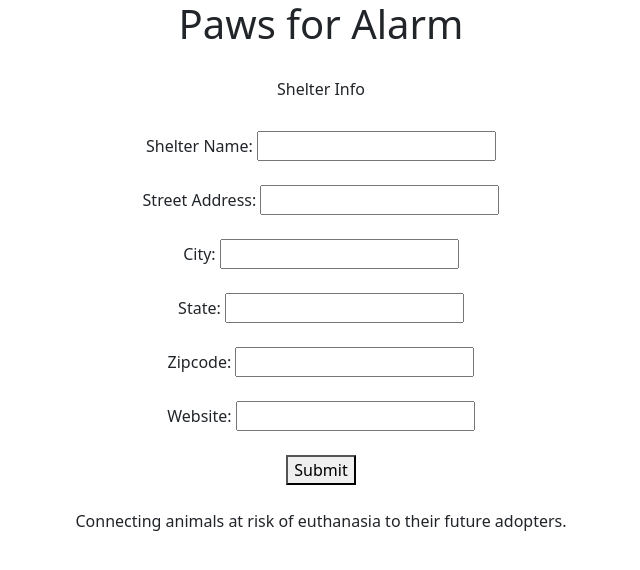
After one commit to katconnors/pawsforalarm, a Flask app: page /addshelter in a window 1280 px wide. The commit adds this page. Shown: the top 570 px of the page, without its empty margins (319-959 px from the left). Run offline with Flask 2, Linux system fonts and the light colour scheme.

Commit message:
added shelter entry page, image entry and display

```diff
--- a/crud.py
+++ b/crud.py
@@ -2,9 +2,9 @@
 from model import database, Shelter, Animal, database_connect
 
 #follow up on shelter id
-def create_animal(name,type,breed,age,gender, adopt_code,entry_source,shelter,url,join_date=None,weight=None,scheduled_euthanasia_date=None,bio=None):
+def create_animal(name,image,type,breed,age,gender, adopt_code,entry_source,shelter,url,join_date=None,weight=None,scheduled_euthanasia_date=None,bio=None):
     # make sure to use a full http link for animal url
-    animal = Animal(name=name,type=type,breed=breed,age=age,gender=gender,adopt_code=adopt_code,entry_source=entry_source,shelter=shelter,url=url,join_date=join_date,weight=weight,scheduled_euthanasia_date=scheduled_euthanasia_date,bio=bio)
+    animal = Animal(name=name,image=image,type=type,breed=breed,age=age,gender=gender,adopt_code=adopt_code,entry_source=entry_source,shelter=shelter,url=url,join_date=join_date,weight=weight,scheduled_euthanasia_date=scheduled_euthanasia_date,bio=bio)
 
     database.session.add(animal)
     database.session.commit()
--- a/model.py
+++ b/model.py
@@ -37,11 +37,12 @@ class Animal(database.Model):
 
 
     id = database.Column(database.Integer,primary_key=True,autoincrement=True)
+    image = database.Column(database.Text, nullable=False)
     name = database.Column(database.Text, nullable=False)
     type = database.Column(database.Text, nullable=False)
     breed = database.Column(database.Text, nullable=False)
     join_date = database.Column(database.Date, nullable=True)
-    age = database.Column(database.Integer, nullable=False)
+    age = database.Column(database.Float, nullable=False)
     weight = database.Column(database.Integer, nullable=True)
     gender = database.Column(database.Text, nullable=False)
     #decision to make on if nullable or not
--- a/server.py
+++ b/server.py
@@ -39,30 +39,60 @@ def faq():
 
 @app.route('/add', methods=['GET','POST'])
 def add_entry():
-
+    # required
     name = request.form.get('name')
+    image = request.form.get('image')
     type = request.form.get('type')
     breed = request.form.get('breed')
     age = request.form.get('age')
     gender = request.form.get('gender')
     code = request.form.get('code')
     source = request.form.get('source')
-    shelterid = request.form.get('shelter')
+    shelterid = request.form.get('shelterid')
     url = request.form.get('url')
-    joindate = request.form.get('joindate')
-    weight = request.form.get('weight')
-    euthdate = request.form.get('euthdate')
-    bio = request.form.get('bio')
+
+    # optional items
+    joindate = request.form.get('joindate') if request.form.get('joindate') else None
+    weight = request.form.get('weight') if request.form.get('weight') else None
+    euthdate = request.form.get('euthdate') if request.form.get('euthdate') else None
+    bio = request.form.get('bio') if request.form.get('bio') else None
 
     shelter = crud.specific_shelter(shelterid)
 
+    # can later handle data validation
+
     if request.method=='POST':
-        crud.create_animal(name,type,breed,age,gender,code,source,shelter,url,joindate,weight,euthdate,bio)
+
+        crud.create_animal(name,image,type,breed,age,gender,code,source,shelter,url,joindate,weight,euthdate,bio)
         return redirect("/confirm")
 
 
     else:
         return render_template('add_entry.html')
+
+@app.route
+
+
+
+@app.route('/addshelter',methods=['GET','POST'])
+def add_shelter():
+
+    name = request.form.get('name')
+    address = request.form.get('address')
+    city = request.form.get('city')
+    state = request.form.get('state')
+    zipcode = request.form.get('zipcode')
+    website = request.form.get('website')
+
+
+    if request.method=='POST':
+        crud.create_shelter(name,address,city,state,zipcode,website)
+        return redirect("/confirm")
+
+
+    else:
+        return render_template('add_shelter.html')
+
 
 
 @app.route('/confirm')
--- /dev/null
+++ b/templates/add_shelter.html
@@ -0,0 +1,40 @@
+{% extends 'base.html' %}
+
+{% block main %}
+
+<div class="row">
+    <div class="col">
+        <form action="/addshelter" method="POST">
+            <br>
+            <h6> Shelter Info </h2> <br>
+            <label for="shelter-name">Shelter Name: </label>
+            <input type="text" name="name" id="shelter-name"> <br>
+            <br>
+
+            <label for="shelter-address">Street Address: </label>
+            <input type="text" name="address" id="shelter-address"> <br>
+            <br>
+
+            <label for="shelter-city">City: </label>
+            <input type="text" name="city" id="shelter-city"> <br>
+            <br>
+
+            <label for="shelter-state">State: </label>
+            <input type="text" name="state" id="shelter-state"> <br>
+            <br>
+
+            <label for="shelter-zipcode">Zipcode: </label>
+            <input type="text" name="zipcode" id="shelter-zipcode"> <br>
+            <br>
+
+            <label for="shelter-website">Website: </label>
+            <input type="text" name="website" id="shelter-website"> <br>
+            <br>
+
+
+            <button type="submit">Submit</button>
+        </form>
+    </div>
+</div>
+
+{% endblock main %}
```
Also changed, not shown: seed.py (+12 -7 lines), templates/add_entry.html (+8 -4 lines), templates/animal_detail.html (+15 -1 lines), templates/animals.html (+7 -1 lines), templates/confirm.html (+5 -3 lines).
